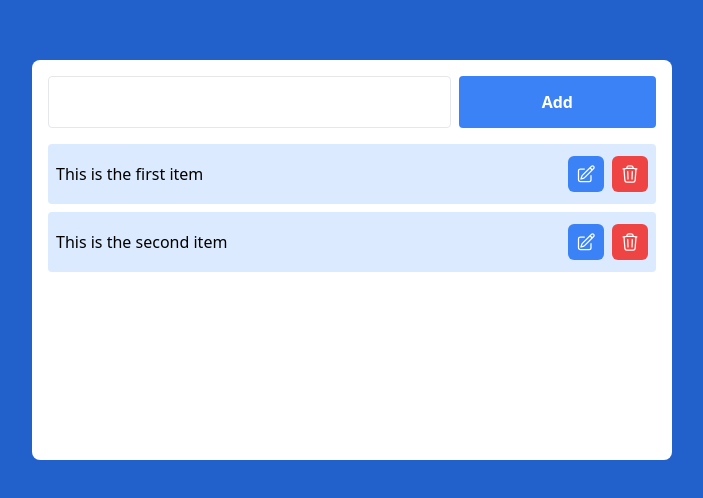
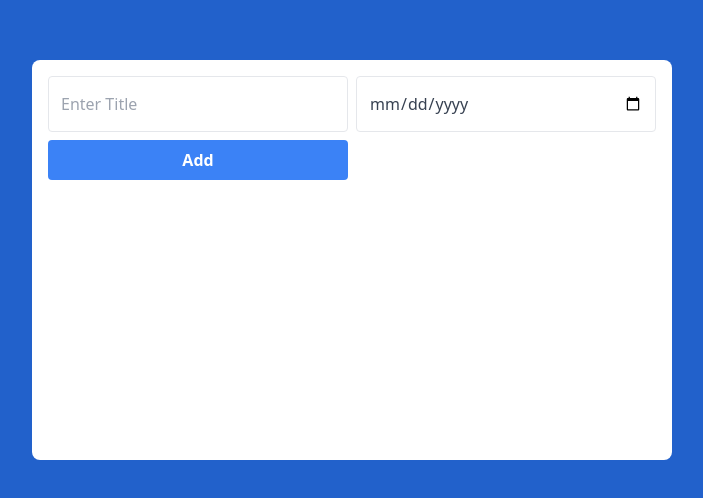
Before and after one commit to aaryan610/todolist-app, a Next.js app: page / in a window 1280 px wide. Shown: the part 140-638 px from the top of the page, without its empty margins (288-991 px from the left). Built offline with nearby package versions, Linux system fonts and the light colour scheme.

Commit message:
Strucutre created

```diff
--- a/components/single-item.js
+++ b/components/single-item.js
@@ -1,4 +1,14 @@
 const SingleItem = (props) => {
+  const handleDelete = async () => {
+    const repsonse = await fetch(`/api/items/${props.index}`, {
+      method: "DELETE",
+    });
+
+    // const data = await repsonse.data();
+
+    // return data;
+  };
+
   return (
     <>
       <div className="single-item bg-blue-100 rounded py-3 px-2 mt-2 flex justify-between items-center">
@@ -12,32 +22,33 @@ const SingleItem = (props) => {
               xmlns="http://www.w3.org/2000/svg"
               fill="none"
               viewBox="0 0 24 24"
-              stroke-width="1.5"
+              strokeWidth="1.5"
               stroke="currentColor"
-              class="w-5 h-5"
+              className="w-5 h-5"
             >
               <path
-                stroke-linecap="round"
-                stroke-linejoin="round"
+                strokeLinecap="round"
+                strokeLinejoin="round"
                 d="M16.862 4.487l1.687-1.688a1.875 1.875 0 112.652 2.652L10.582 16.07a4.5 4.5 0 01-1.897 1.13L6 18l.8-2.685a4.5 4.5 0 011.13-1.897l8.932-8.931zm0 0L19.5 7.125M18 14v4.75A2.25 2.25 0 0115.75 21H5.25A2.25 2.25 0 013 18.75V8.25A2.25 2.25 0 015.25 6H10"
               />
             </svg>
           </button>
           <button
             type="button"
-            className="ml-2 bg-red-500 text-white p-2 rounded-md"
+            className="ml-2 bg-red-500 hover:bg-red-700 text-white p-2 rounded-md"
+            onClick={handleDelete}
           >
             <svg
               xmlns="http://www.w3.org/2000/svg"
               fill="none"
               viewBox="0 0 24 24"
-              stroke-width="1.5"
+              strokeWidth="1.5"
               stroke="currentColor"
-              class="w-5 h-5"
+              className="w-5 h-5"
             >
               <path
-                stroke-linecap="round"
-                stroke-linejoin="round"
+                strokeLinecap="round"
+                strokeLinejoin="round"
                 d="M14.74 9l-.346 9m-4.788 0L9.26 9m9.968-3.21c.342.052.682.107 1.022.166m-1.022-.165L18.16 19.673a2.25 2.25 0 01-2.244 2.077H8.084a2.25 2.25 0 01-2.244-2.077L4.772 5.79m14.456 0a48.108 48.108 0 00-3.478-.397m-12 .562c.34-.059.68-.114 1.022-.165m0 0a48.11 48.11 0 013.478-.397m7.5 0v-.916c0-1.18-.91-2.164-2.09-2.201a51.964 51.964 0 00-3.32 0c-1.18.037-2.09 1.022-2.09 2.201v.916m7.5 0a48.667 48.667 0 00-7.5 0"
               />
             </svg>
--- a/package.json
+++ b/package.json
@@ -11,7 +11,8 @@
   "dependencies": {
     "next": "12.3.1",
     "react": "18.2.0",
-    "react-dom": "18.2.0"
+    "react-dom": "18.2.0",
+    "swr": "^1.3.0"
   },
   "devDependencies": {
     "autoprefixer": "^10.4.12",
--- a/pages/index.js
+++ b/pages/index.js
@@ -1,24 +1,40 @@
-import { useState } from "react";
+import { list } from "postcss";
+import { useState, useEffect } from "react";
 import SingleItem from "../components/single-item";
 
-const Home = () => {
-  const [item, setItem] = useState();
+const Home = (props) => {
+  const [name, setName] = useState();
+  const [date, setDate] = useState();
+  const [list, setList] = useState([]);
 
-  const handleSubmit = (e) => {
+  // Add item to the list
+  const handleSubmit = async (e) => {
     e.preventDefault();
 
-    // Add item code here
+    // Clear input fields after adding
+    setName("");
+    setDate("");
   };
 
   return (
     <>
       <main className="grid place-items-center h-screen">
         <div className="container bg-white rounded-lg p-4 w-1/2 my-4 h-1/2 overflow-y-scroll">
-          <form onSubmit={handleSubmit} className="grid grid-cols-3 gap-2">
+          <form onSubmit={handleSubmit} className="grid grid-cols-2 gap-2">
             <input
               type="text"
-              className="border rounded h-full py-2 px-3 text-gray-700 mb-3 focus:outline-none col-span-2"
-              onChange={(e) => setItem(e.target.value)}
+              className="border rounded h-full py-2 px-3 text-gray-700 mb-3 focus:outline-none"
+              placeholder="Enter Title"
+              value={name}
+              onChange={(e) => setName(e.target.value)}
+              required
+            />
+            <input
+              type="date"
+              className="border rounded h-full py-2 px-3 text-gray-700 mb-3 focus:outline-none"
+              value={date}
+              onChange={(e) => setDate(e.target.value)}
+              required
             />
             <button
               type="submit"
@@ -28,8 +44,9 @@ const Home = () => {
             </button>
           </form>
           <div className="list mt-4">
-            <SingleItem task="This is the first item" />
-            <SingleItem task="This is the second item" />
+            {list.map((item, index) => {
+              return <SingleItem key={index} task={item.name} />;
+            })}
           </div>
         </div>
       </main>
```
Also changed, not shown: 1 other file (tests, documents, lock files or other folders).
